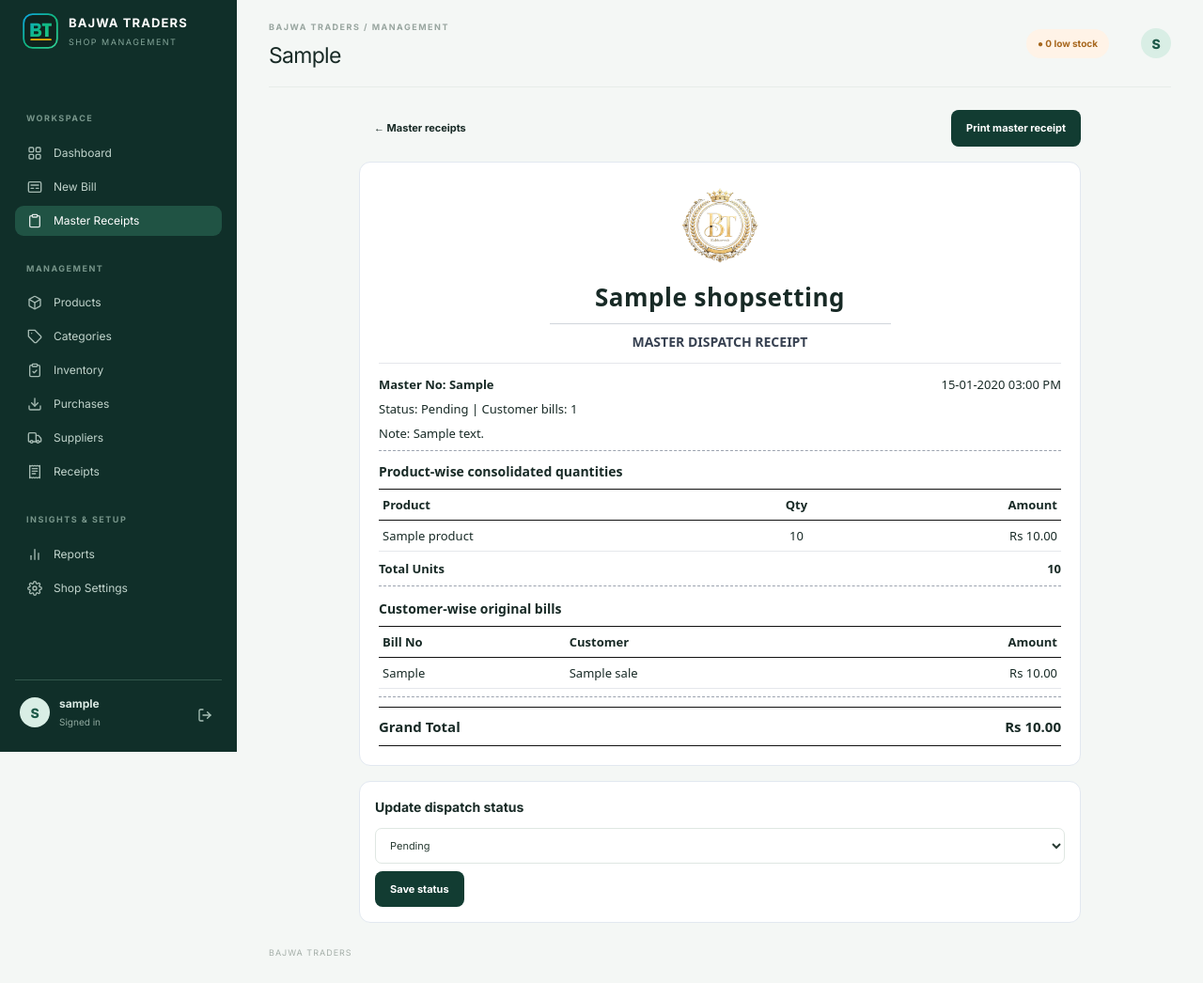
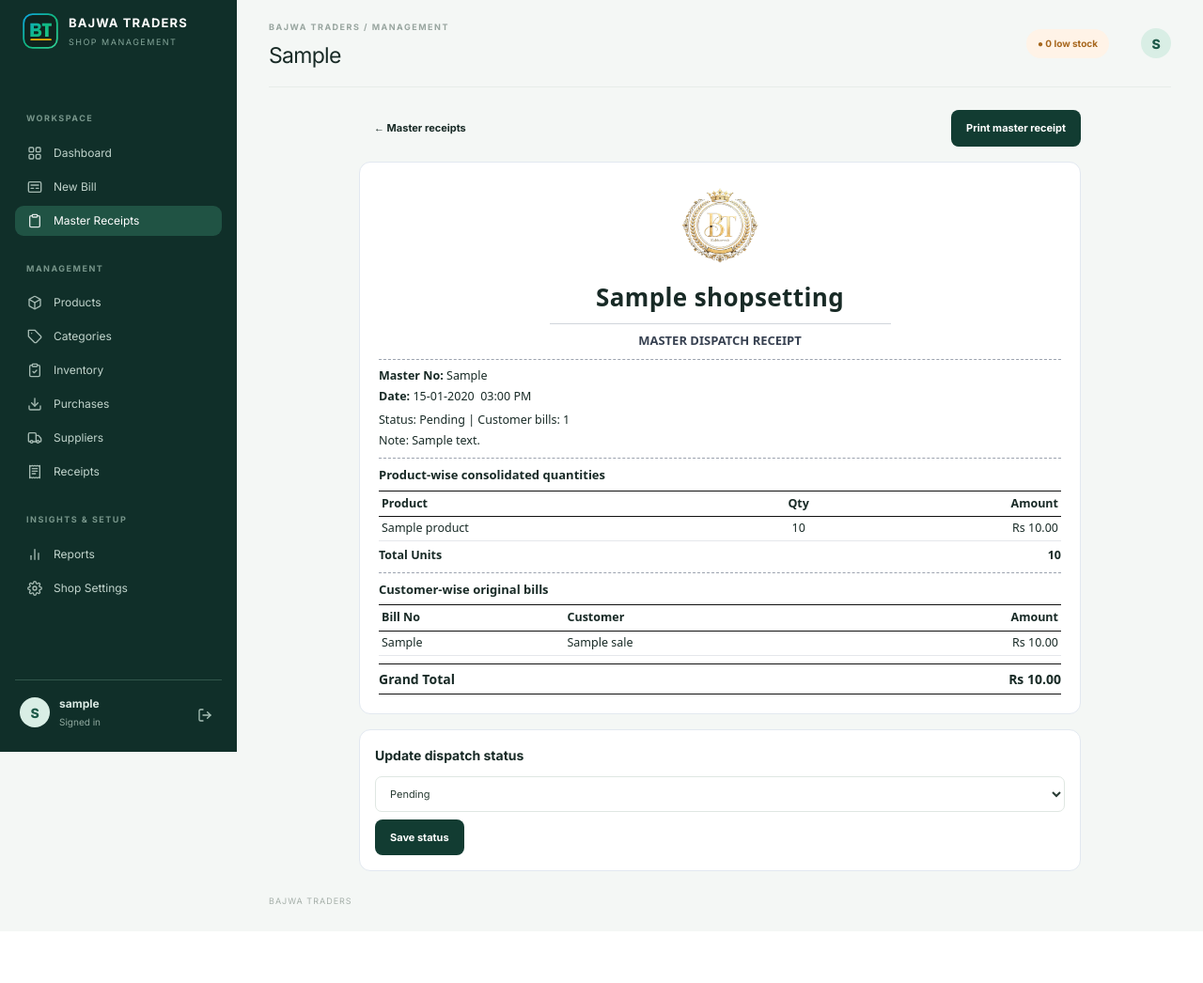
Before and after one commit to zakiulrehman-ds/Bajwa-Traders-POS-, a Django app: page /pos/master-receipts/1/ in a window 1280 px wide. Shown: the whole page at 94% size. After the commit the page ends 963 px from the top, so only its background shows below. Run offline with Django 5.2, Linux system fonts and the light colour scheme; a user stored in the database is signed in; tables that the repository leaves empty hold one stand-in row (values such as "Sample post"); some libraries are stand-ins or nearby versions; some web fonts are replaced.

Commit message:
add print receipt page layout setting

```diff
--- a/core/templates/core/master_receipt_detail.html
+++ b/core/templates/core/master_receipt_detail.html
@@ -3,88 +3,91 @@
 {% block page_title %}{{ master.master_no }}{% endblock %}
 {% block content %}
 <div class="mx-auto max-w-3xl space-y-4">
-  <div class="flex flex-wrap items-center justify-between gap-2">
+  <div class="no-print flex flex-wrap items-center justify-between gap-2">
     <a href="{% url 'master_receipts' %}" class="btn">← Master receipts</a>
-    <button class="btn primary" onclick="window.print()">Print master receipt</button>
+    <button class="btn primary" type="button" onclick="window.print()">Print master receipt</button>
   </div>
 
   <article id="master-print" class="rounded-xl border border-slate-200 bg-white p-5 font-sans" style="direction: ltr; text-align: left;">
-    <!-- Top Header with Larger Logo (96px) & Larger English Name -->
-    <div class="text-center" style="margin-bottom: 12px;">
-      <img src="{% static 'core/logo.png' %}" alt="Logo" style="width: 96px; height: 96px; object-fit: contain; margin: 0 auto 8px auto; display: block;">
-      <h2 style="font-size: 26px; font-weight: 800; margin: 0 0 4px 0; letter-spacing: 0.5px;">{{ shop.shop_name }}</h2>
+    <!-- Top Header with Larger Logo (96px) & Larger English Shop Name -->
+    <div style="text-align: center; margin-bottom: 10px;">
+      <img src="{% static 'core/logo.png' %}" alt="Logo" class="master-logo" style="width: 96px; height: 96px; object-fit: contain; margin: 0 auto 8px auto; display: block;">
+      <h2 class="master-shop-title" style="font-size: 26px; font-weight: 800; margin: 0 0 4px 0; letter-spacing: 0.4px;">{{ shop.shop_name }}</h2>
       <div style="width: 50%; height: 1px; background-color: #d1d5db; margin: 8px auto;"></div>
-      <h3 style="font-size: 14px; font-weight: 600; color: #374151; margin: 0 0 8px 0;">MASTER DISPATCH RECEIPT</h3>
+      <h3 style="font-size: 13px; font-weight: 700; color: #374151; margin: 0;">MASTER DISPATCH RECEIPT</h3>
     </div>
 
-    <hr class="my-3">
+    <div style="border-top: 1px dashed #9ca3af; margin: 8px 0;"></div>
 
-    <div class="flex justify-between text-sm" style="font-size: 13px; margin: 6px 0;">
-      <b>Master No: {{ master.master_no }}</b>
-      <span>{{ master.created_at|date:"d-m-Y h:i A" }}</span>
+    <!-- Clean Stacked Metadata (Prevents Wrapping) -->
+    <div style="font-size: 12.5px; margin: 6px 0; display: flex; flex-direction: column; gap: 3px;">
+      <div style="white-space: nowrap;"><strong>Master No:</strong> {{ master.master_no }}</div>
+      <div style="white-space: nowrap;"><strong>Date:</strong> {{ master.created_at|date:"d-m-Y" }}&nbsp;&nbsp;{{ master.created_at|date:"h:i A" }}</div>
     </div>
-    <p class="mt-1 text-sm" style="font-size: 13px; margin: 6px 0;">Status: {{ master.get_status_display }} | Customer bills: {{ sales|length }}</p>
-    {% if master.note %}<p class="mt-1 text-sm" style="font-size: 13px; margin: 6px 0;">Note: {{ master.note }}</p>{% endif %}
 
-    <div class="receipt-rule" style="border-top: 1px dashed #9ca3af; margin: 8px 0;"></div>
+    <p style="font-size: 12.5px; margin: 4px 0;">Status: {{ master.get_status_display }} | Customer bills: {{ sales|length }}</p>
+    {% if master.note %}
+      <p style="font-size: 12.5px; margin: 4px 0;">Note: {{ master.note }}</p>
+    {% endif %}
 
-    <!-- Product-wise consolidated quantities -->
-    <h4 class="mt-4 font-bold text-sm" style="font-size: 14px; font-weight: bold; margin-top: 12px;">Product-wise consolidated quantities</h4>
-    <table class="mt-2 w-full text-sm border-collapse" style="width: 100%; border-collapse: collapse; margin: 8px 0; font-size: 13px;">
+    <div style="border-top: 1px dashed #9ca3af; margin: 8px 0;"></div>
+
+    <!-- Product-wise consolidated quantities (Product name in Urdu) -->
+    <h4 style="font-size: 13px; font-weight: 700; margin: 8px 0 4px 0;">Product-wise consolidated quantities</h4>
+    <table style="width: 100%; border-collapse: collapse; margin: 6px 0; font-size: 12.5px;">
       <thead>
-        <tr class="border-y" style="border-top: 1px solid #111; border-bottom: 1px solid #111;">
-          <th class="py-2 text-left" style="padding: 6px 4px; text-align: left;">Product</th>
-          <th class="py-2 text-center" style="padding: 6px 4px; text-align: center;">Qty</th>
-          <th class="py-2 text-right" style="padding: 6px 4px; text-align: right;">Amount</th>
+        <tr style="border-top: 1px solid #111; border-bottom: 1px solid #111;">
+          <th style="padding: 4px 3px; text-align: left;">Product</th>
+          <th style="padding: 4px 3px; text-align: center;">Qty</th>
+          <th style="padding: 4px 3px; text-align: right;">Amount</th>
         </tr>
       </thead>
       <tbody>
         {% for item in product_totals %}
-        <tr class="border-b" style="border-bottom: 1px solid #e5e7eb;">
-          <td class="py-2 text-left" style="padding: 6px 4px; text-align: left;">{{ item.urdu_name|default:item.name }}</td>
-          <td class="py-2 text-center" style="padding: 6px 4px; text-align: center;">{{ item.qty|floatformat:0 }}</td>
-          <td class="py-2 text-right" style="padding: 6px 4px; text-align: right;">Rs {{ item.amount|floatformat:2 }}</td>
-        </tr>
-        {% endfor %}
-      </tbody>
-    </table>
-    <div class="mt-2 flex justify-between font-bold text-sm" style="display: flex; justify-content: space-between; font-weight: bold; font-size: 13px; margin: 6px 0;">
-      <span>Total Units</span>
-      <span>{{ total_units|floatformat:0 }}</span>
-    </div>
-
-    <div class="receipt-rule" style="border-top: 1px dashed #9ca3af; margin: 8px 0;"></div>
-
-    <!-- Customer-wise original bills -->
-    <h4 class="mt-5 font-bold text-sm" style="font-size: 14px; font-weight: bold; margin-top: 14px;">Customer-wise original bills</h4>
-    <table class="mt-2 w-full text-sm border-collapse" style="width: 100%; border-collapse: collapse; margin: 8px 0; font-size: 13px;">
-      <thead>
-        <tr class="border-y" style="border-top: 1px solid #111; border-bottom: 1px solid #111;">
-          <th class="py-2 text-left" style="padding: 6px 4px; text-align: left;">Bill No</th>
-          <th class="py-2 text-left" style="padding: 6px 4px; text-align: left;">Customer</th>
-          <th class="py-2 text-right" style="padding: 6px 4px; text-align: right;">Amount</th>
-        </tr>
-      </thead>
-      <tbody>
-        {% for sale in sales %}
-        <tr class="border-b" style="border-bottom: 1px solid #e5e7eb;">
-          <td class="py-2 text-left" style="padding: 6px 4px; text-align: left;">{{ sale.bill_no }}</td>
-          <td class="py-2 text-left" style="padding: 6px 4px; text-align: left;">{{ sale.customer_name|default:"Walk-in" }}</td>
-          <td class="py-2 text-right" style="padding: 6px 4px; text-align: right;">Rs {{ sale.total|floatformat:2 }}</td>
+        <tr style="border-bottom: 1px solid #e5e7eb; break-inside: avoid; page-break-inside: avoid;">
+          <td style="padding: 3px 3px; text-align: left;">{{ item.urdu_name|default:item.name }}</td>
+          <td style="padding: 3px 3px; text-align: center;">{{ item.qty|floatformat:0 }}</td>
+          <td style="padding: 3px 3px; text-align: right; white-space: nowrap;">Rs {{ item.amount|floatformat:2 }}</td>
         </tr>
         {% endfor %}
       </tbody>
     </table>
 
-    <div class="receipt-rule" style="border-top: 1px dashed #9ca3af; margin: 8px 0;"></div>
+    <div style="display: flex; justify-content: space-between; font-weight: 700; font-size: 12.5px; margin: 6px 0;">
+      <span>Total Units</span>
+      <span>{{ total_units|floatformat:0 }}</span>
+    </div>
 
-    <div class="mt-4 flex justify-between border-t pt-3 text-lg font-bold" style="display: flex; justify-content: space-between; font-size: 15px; font-weight: bold; border-top: 1px solid #111; border-bottom: 1px solid #111; padding: 6px 0; margin-top: 10px;">
+    <div style="border-top: 1px dashed #9ca3af; margin: 8px 0;"></div>
+
+    <!-- Customer-wise original bills -->
+    <h4 style="font-size: 13px; font-weight: 700; margin: 8px 0 4px 0;">Customer-wise original bills</h4>
+    <table style="width: 100%; border-collapse: collapse; margin: 6px 0; font-size: 12.5px;">
+      <thead>
+        <tr style="border-top: 1px solid #111; border-bottom: 1px solid #111;">
+          <th style="padding: 4px 3px; text-align: left;">Bill No</th>
+          <th style="padding: 4px 3px; text-align: left;">Customer</th>
+          <th style="padding: 4px 3px; text-align: right;">Amount</th>
+        </tr>
+      </thead>
+      <tbody>
+        {% for sale in sales %}
+        <tr style="border-bottom: 1px solid #e5e7eb; break-inside: avoid; page-break-inside: avoid;">
+          <td style="padding: 3px 3px; text-align: left; white-space: nowrap;">{{ sale.bill_no }}</td>
+          <td style="padding: 3px 3px; text-align: left;">{{ sale.customer_name|default:"Walk-in" }}</td>
+          <td style="padding: 3px 3px; text-align: right; white-space: nowrap;">Rs {{ sale.total|floatformat:2 }}</td>
+        </tr>
+        {% endfor %}
+      </tbody>
+    </table>
+
+    <div style="display: flex; justify-content: space-between; font-size: 14px; font-weight: 800; border-top: 1px solid #111; border-bottom: 1px solid #111; padding: 5px 0; margin-top: 8px;">
       <span>Grand Total</span>
-      <span>Rs {{ grand_total|floatformat:2 }}</span>
+      <span style="white-space: nowrap;">Rs {{ grand_total|floatformat:2 }}</span>
     </div>
   </article>
 
-  <section class="rounded-xl border border-slate-200 bg-white p-4">
+  <section class="no-print rounded-xl border border-slate-200 bg-white p-4">
     <h3 class="font-bold">Update dispatch status</h3>
     <form method="post" class="mt-3 flex flex-wrap gap-2">{% csrf_token %}
       <select name="status" class="field">
@@ -97,10 +100,43 @@
 
 <style>
 @media print {
-  @page { size: 80mm auto; margin: 3mm; }
-  body * { visibility: hidden !important; }
-  #master-print, #master-print * { visibility: visible !important; }
-  #master-print { position: absolute; left: 0; top: 0; width: 74mm; border: 0 !important; box-shadow: none !important; padding: 0 !important; direction: ltr !important; text-align: left !important; }
+  @page {
+    size: 80mm auto;
+    margin: 0mm;
+  }
+  html, body {
+    width: 80mm !important;
+    margin: 0 !important;
+    padding: 0 !important;
+    background: #ffffff !important;
+  }
+  .no-print, nav, aside, header.topbar, .sidebar {
+    display: none !important;
+  }
+  .mx-auto.max-w-3xl {
+    max-width: 80mm !important;
+    width: 80mm !important;
+    margin: 0 !important;
+    padding: 0 !important;
+  }
+  #master-print {
+    width: 74mm !important;
+    max-width: 74mm !important;
+    margin: 0 auto !important;
+    padding: 3mm 2mm !important;
+    border: 0 !important;
+    border-radius: 0 !important;
+    box-shadow: none !important;
+    direction: ltr !important;
+    text-align: left !important;
+  }
+  .master-logo {
+    width: 68px !important;
+    height: 68px !important;
+  }
+  .master-shop-title {
+    font-size: 22px !important;
+  }
 }
 </style>
 {% endblock %}
```
Also changed, not shown: core/templates/core/receipt.html (+30 -4 lines), 1 other file.
